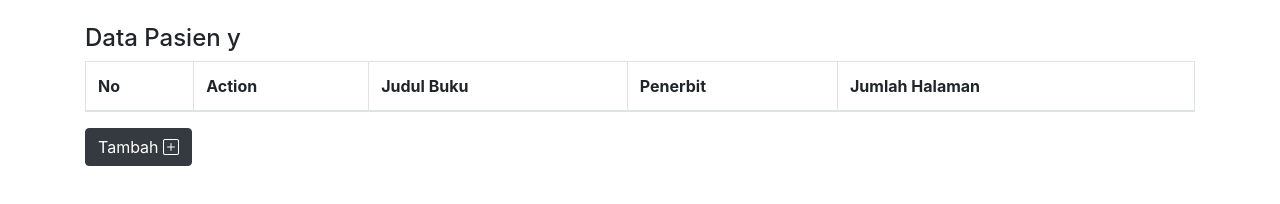
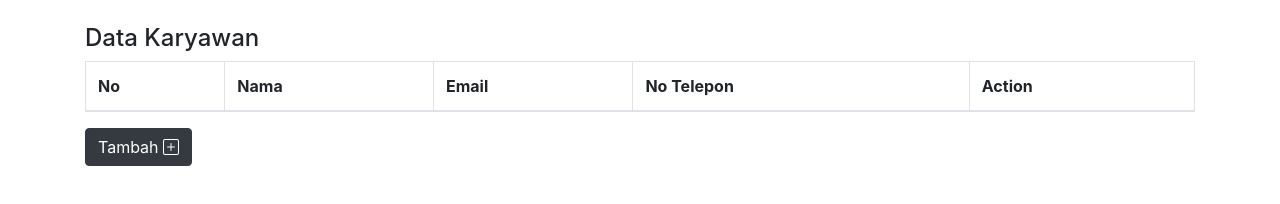
Before and after one commit to aminahbusiness22/happiapp-frontend, a plain HTML site: page index.html in a window 1280 px wide. Drawn offline with nearby package versions, Linux system fonts and the light colour scheme; no server answers.

Commit message:
data karyawan

```diff
--- a/index.html
+++ b/index.html
@@ -60,16 +60,17 @@
     <body>
         <div class="container">
             <br>
-            <h4>Data Pasien y</h4>
+            <h4>Data Karyawan</h4>
 
             <table class="table table-bordered">
                 <thead>
                     <tr>
                         <th scope="col">No</th>
+
+                        <th scope="col">Nama</th>
+                        <th scope="col">Email</th>
+                        <th scope="col">No Telepon</th>
                         <th scope="col">Action</th>
-                        <th scope="col">Judul Buku</th>
-                        <th scope="col">Penerbit</th>
-                        <th scope="col">Jumlah Halaman</th>
                     </tr>
                 </thead>
                 <tbody id="data">
```
